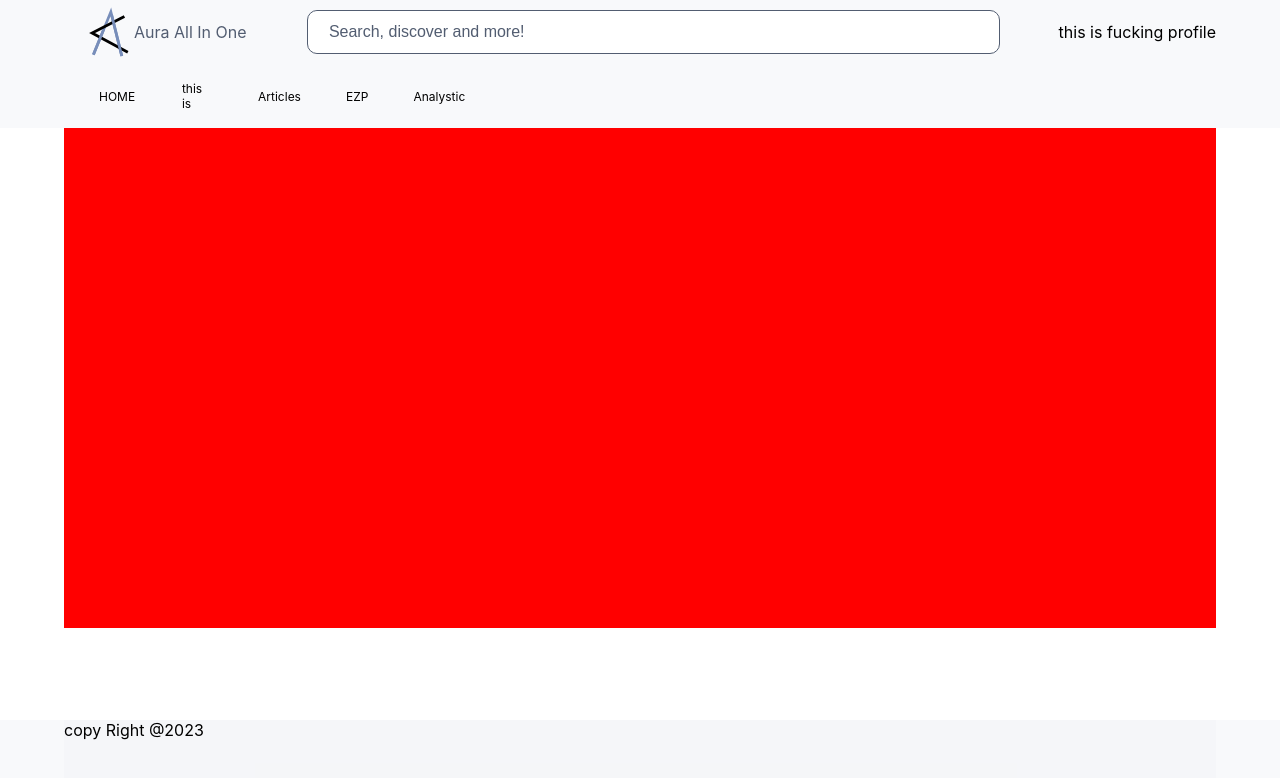
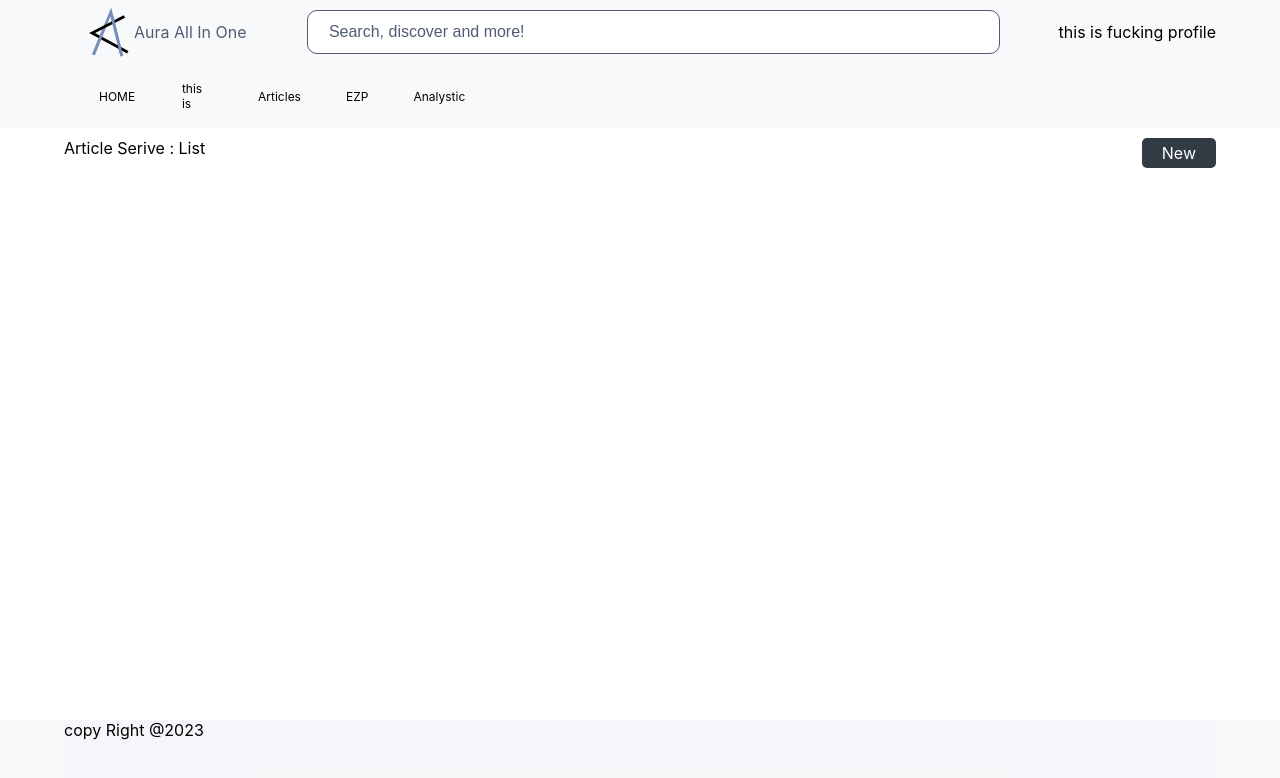
Before and after one commit to helloakn/fe-article-service, a Next.js app: page /article in a window 1280 px wide. Shown: the top 778 px of the page. Built offline with nearby package versions, Linux system fonts and the light colour scheme; some icons are missing.

Commit message:
[create] not finished yet, articel list

```diff
--- a/src/pages/article/index.js
+++ b/src/pages/article/index.js
@@ -1,13 +1,47 @@
+
+import styled from "styled-components";
+
 import MainLayout from "app/layouts/mainLayout";
 
 import styles from 'app/styles/pages/article.module.css'
+
+const HeadRow = styled.div`
+  width:100%;
+  padding-top:10px;
+  padding-bottom:10px;
+
+  display:flex;
+  flex-direction:row;
+  justify-content:space-between;
+`;
+
+const ATab = styled.a`
+  background-color:var(--primary-bg-color);
+  padding:5px 20px 5px 20px;
+  border-radius:5px;
+  text-decoration:none;
+  color:#fff;
+
+  &:hover {
+    background-color: red; // <Thing> when hovered
+  }
+`;
+
+const ServiceTitle = styled.text`
+
+`;
+
 
 export default function Article() {
   return (
     <MainLayout>
       <div className={styles.MainContainer}>
         <div className={styles.SecondaryContainer}>
+            <HeadRow>
+              <ServiceTitle>Article Serive : List</ServiceTitle>
+              <ATab href='article/new'> New  </ATab>
 
+            </HeadRow>
         </div>
       </div>
     </MainLayout>
--- a/src/styles/globals.css
+++ b/src/styles/globals.css
@@ -1,6 +1,7 @@
 :root {
   --main-bg-color: #fff;
   --secondary-bg-color:#f0f2f570;
+  --primary-bg-color:#323b43;
 
 
   --main-fore-color: #000;
--- a/src/styles/pages/article.module.css
+++ b/src/styles/pages/article.module.css
@@ -12,5 +12,4 @@
 .SecondaryContainer{
   width:90%;
   min-height:500px;
-  background-color: red;
 }
```
